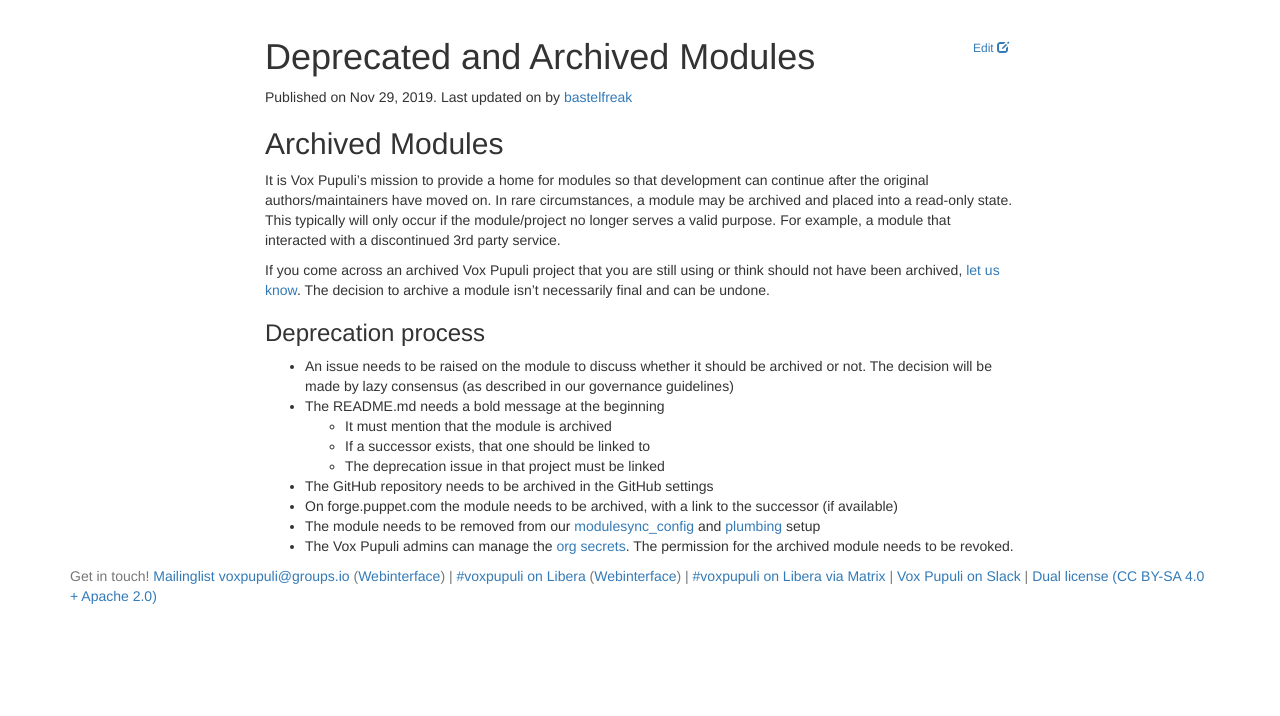
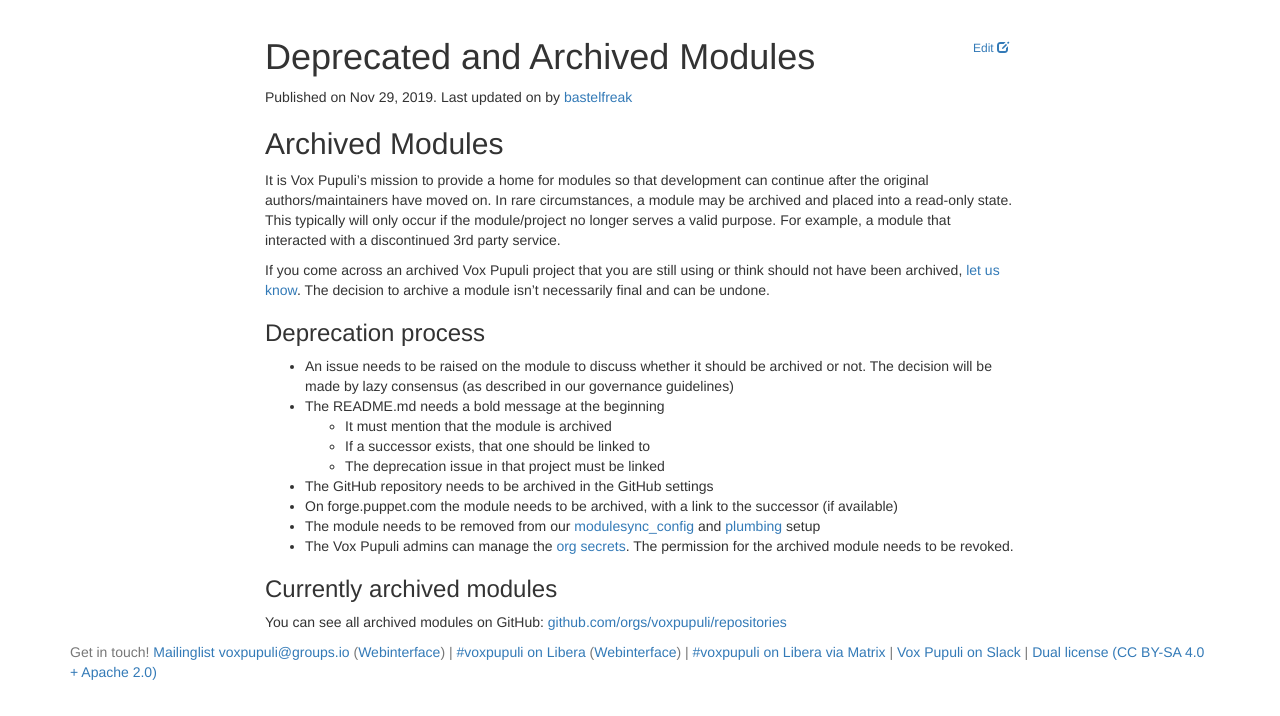
Before and after one commit to voxpupuli/voxpupuli.github.io, a Jekyll site: the page built from _docs/deprecated_and_archived_modules.md, in a window 1280 px wide, cut to the strip 184-900 px from the top of the page. Built offline with Jekyll 4.4.1, drawn with Linux system fonts in a browser that asks for light colours; nearby versions of some CDN libraries.

Commit message:
Docs: Add link to archived git repositories

```diff
--- a/_docs/deprecated_and_archived_modules.md
+++ b/_docs/deprecated_and_archived_modules.md
@@ -27,6 +27,10 @@
 * The module needs to be removed from our [modulesync_config][mc] and [plumbing][pl] setup
 * The Vox Pupuli admins can manage the [org secrets][secrets]. The permission for the archived module needs to be revoked.
 
+### Currently archived modules
+
+You can see all archived modules on GitHub: [github.com/orgs/voxpupuli/repositories](https://github.com/orgs/voxpupuli/repositories?q=&type=archived&language=&sort=)
+
 [email]: https://groups.io/g/voxpupuli/topics
 [mc]: https://github.com/voxpupuli/modulesync_config/blob/master/managed_modules.yml
 [pl]: https://github.com/voxpupuli/plumbing/blob/master/share/modules
```
